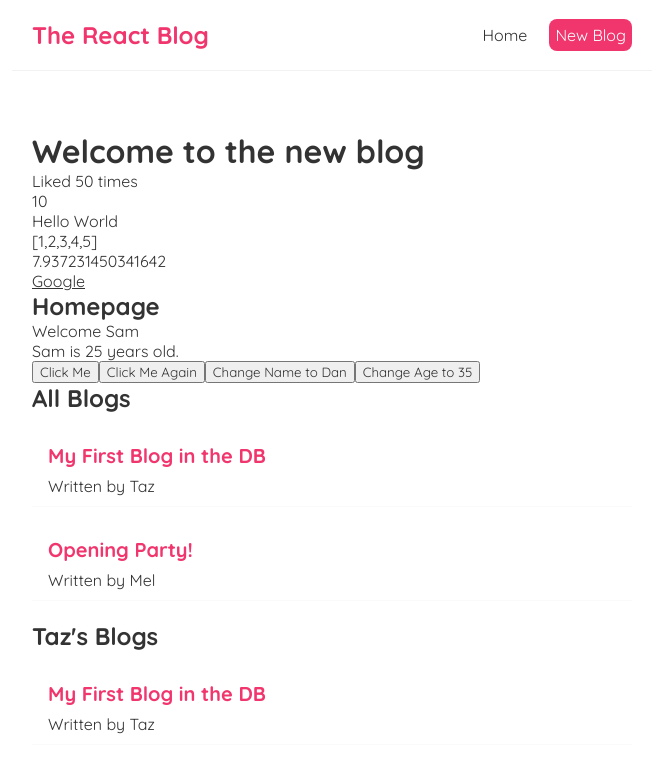
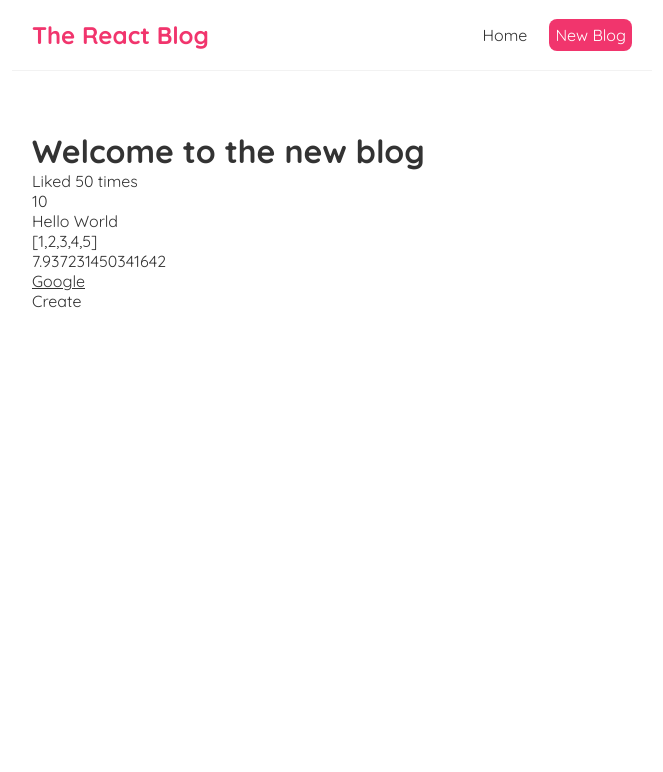
Before and after one commit to Samuel-Dainton/react-blog, a React (Create React App) app: page /create in a window 1280 px wide. Shown: the top 772 px of the page, without its empty margins (308-971 px from the left). Built offline with nearby package versions, Linux system fonts and the light colour scheme; data requests are answered from the project's data file.

Commit message:
New pages linked

```diff
--- a/src/App.js
+++ b/src/App.js
@@ -1,6 +1,7 @@
 import Navbar from './Navbar';
 import Home from './Home';
 import { BrowserRouter as Router, Route, Switch } from 'react-router-dom';
+import Create from './Create';
 
 function App() {
   // Javascript data types can be given to the return to render on the app.
@@ -31,8 +32,11 @@
           <a href={link}>Google</a>
 
           <Switch>
-            <Route path="/">
+            <Route exact path="/">
               <Home />
+            </Route>
+            <Route exact path="/create">
+              <Create />
             </Route>
           </Switch>
         </div>
--- /dev/null
+++ b/src/Create.js
@@ -0,0 +1,7 @@
+const Create = () => {
+    return (
+        <div className="create">Create</div>
+     );
+}
+
+export default Create;
--- a/src/Navbar.js
+++ b/src/Navbar.js
@@ -8,7 +8,7 @@
                  * Inline style needs a dynamic value {inside curly braces} and an {object} inside of that.
                  * The keys since we're typing in jsx need to be camel case, not like css which would be background-color.
                  */}
-                <a href="/" style={{
+                <a href="/create" style={{
                     color: "white",
                     backgroundColor: "#f1356d",
                     borderRadius: "8px"
```
